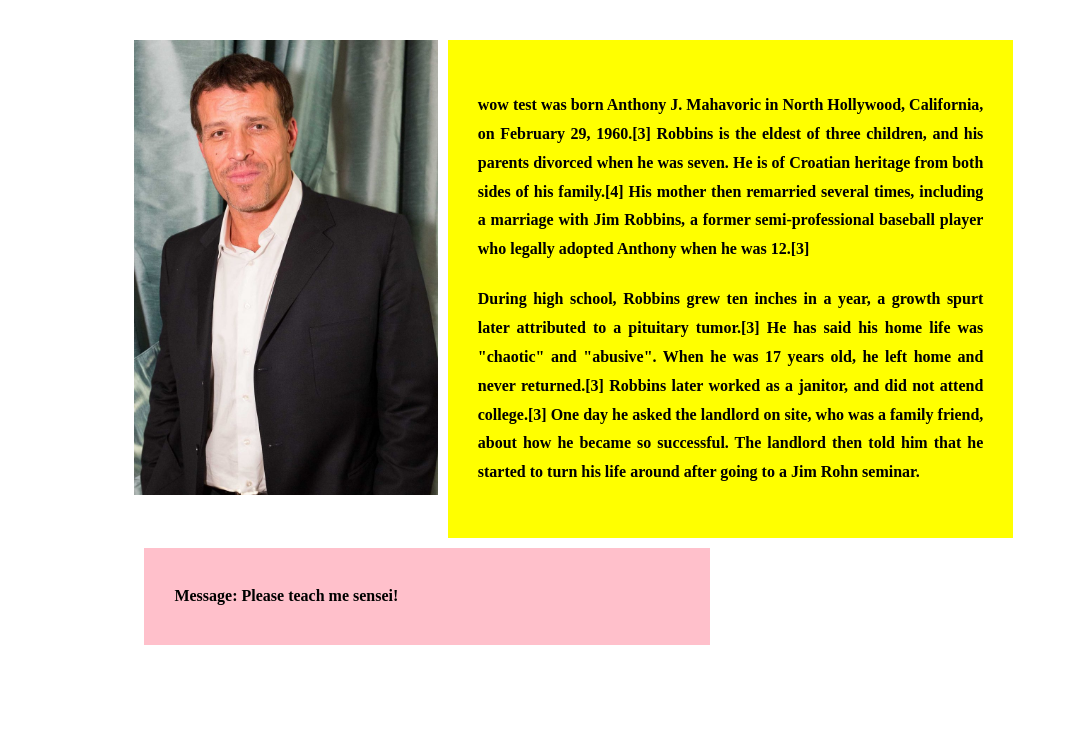
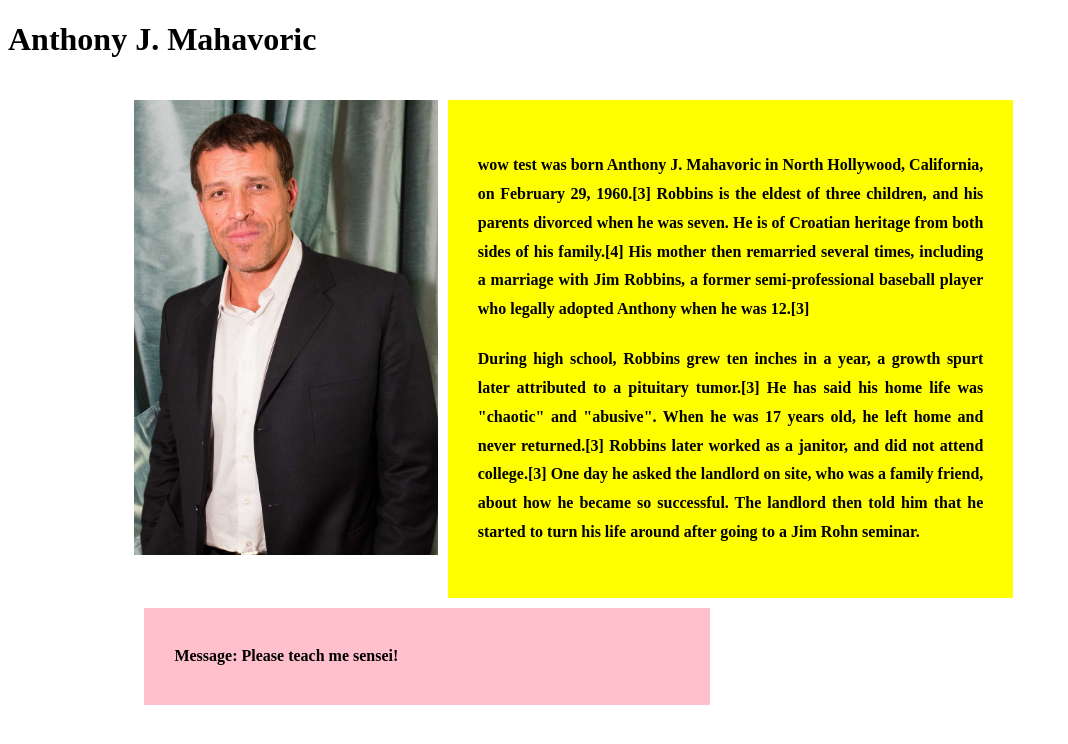
Before and after one commit to akosigau/first-repository, a plain HTML site: page githubcollab.html in a window 1280 px wide. Shown: the whole page, without its empty margins (0-1068 px from the left). Drawn offline with Linux system fonts and the light colour scheme.

Commit message:
added bio title

```diff
--- a/githubcollab.html
+++ b/githubcollab.html
@@ -47,6 +47,7 @@
 
     </head>
         <body>
+            <p><h1>Anthony J. Mahavoric</h1></p>
         <div class="container">
 
             <div class="tony-img">
```
